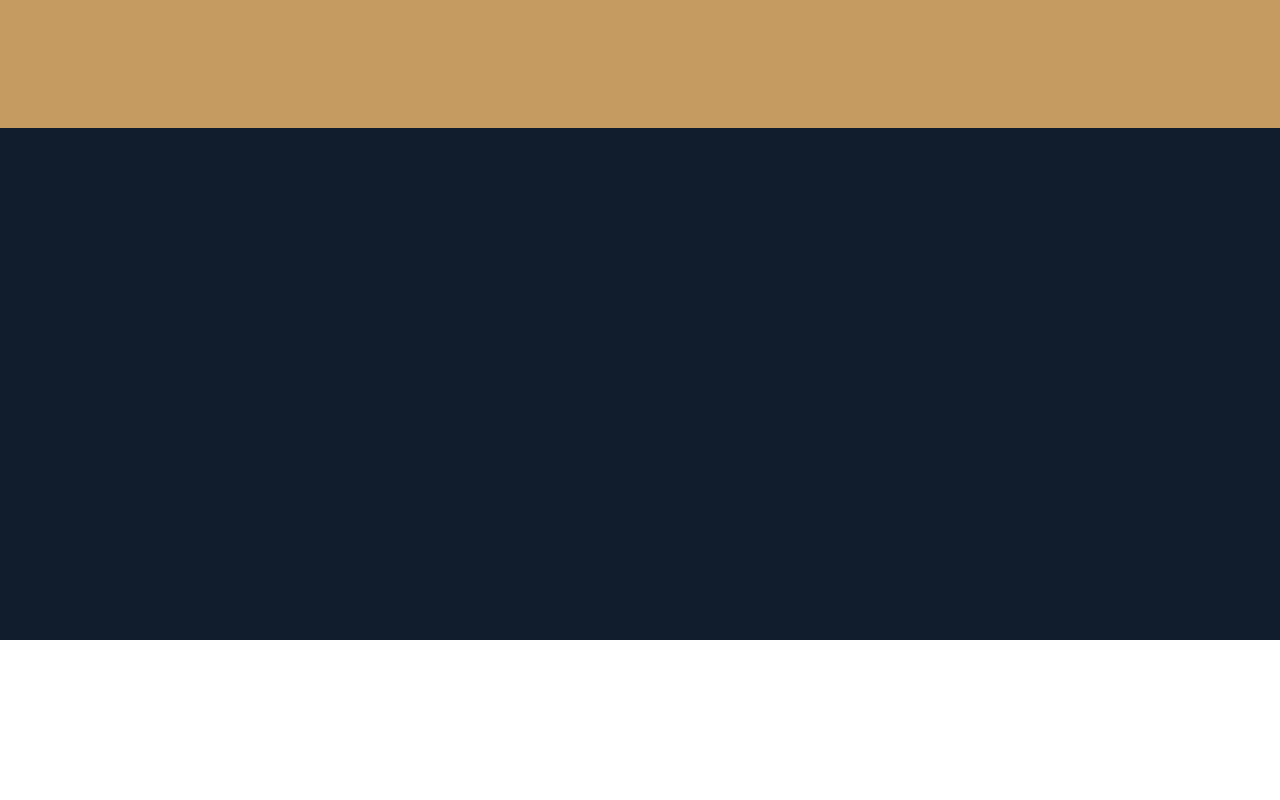
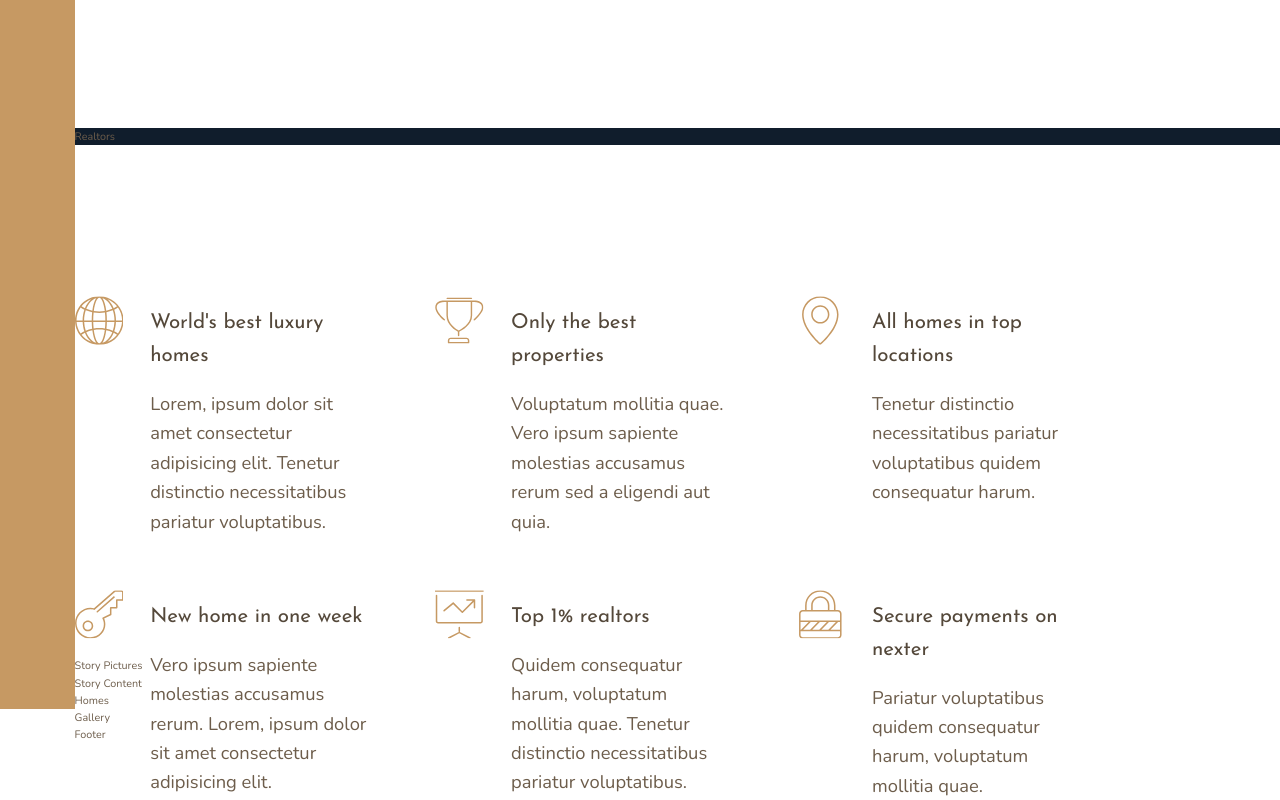
Before and after one commit to herzogmatthias/nexter-, a website: page build/index.html in a window 1280 px wide. Shown: the part 512-1312 px from the top of the page. Before the commit the page ends 1152 px from the top, so only its background shows below. Drawn offline with nearby package versions, Linux system fonts and the light colour scheme; files that its build step writes are made by us from their sources.

Commit message:
finishing features section

```diff
--- a/sass/_base.scss
+++ b/sass/_base.scss
@@ -36,4 +36,10 @@ body {
 .container {
   display: grid;
   grid-template-rows: 80vh min-content 40vw repeat(3, min-content);
+  grid-template-columns:
+    [sidebar-start] 8rem [sidebar-end full-start] minmax(
+      6rem,
+      1fr
+    ) [center-start] repeat(8, [col-start] minmax(14rem) [col-end])
+    [center-end] minmax(6rem, 1fr) [full-end];
 }
--- a/sass/_features.scss
+++ b/sass/_features.scss
@@ -1,2 +1,26 @@
 .features {
+  grid-column: center-start / center-end;
+  margin: 15rem 0;
+  display: grid;
+  //grid-template-columns: repeat(3, 1fr);
+  grid-template-columns: repeat(auto-fit, minmax(25rem, 1fr));
+  gap: 6rem;
+  align-items: start;
 }
+
+.feature {
+  display: grid;
+  grid-template-columns: min-content 1fr;
+  gap: 1.5rem 2.5rem;
+  &__icon {
+    fill: $color-primary;
+    width: 4.5rem;
+    height: 4.5rem;
+    grid-row: 1 / span 2;
+    transform: translateY(-1rem);
+  }
+
+  &__text {
+    font-size: 1.7rem;
+  }
+}
--- a/sass/_footer.scss
+++ b/sass/_footer.scss
@@ -1,2 +1,3 @@
 .footer {
+  grid-column: full-start / full-end;
 }
--- a/sass/_gallery.scss
+++ b/sass/_gallery.scss
@@ -1,2 +1,3 @@
 .gallery {
+  grid-column: full-start / full-end;
 }
--- a/sass/_header.scss
+++ b/sass/_header.scss
@@ -1,2 +1,3 @@
 .header {
+  grid-column: full-start / col-end 6;
 }
--- a/sass/_homes.scss
+++ b/sass/_homes.scss
@@ -1,2 +1,3 @@
 .homes {
+  grid-column: center-start / center-end;
 }
--- a/sass/_realtors.scss
+++ b/sass/_realtors.scss
@@ -1,3 +1,4 @@
 .realtors {
   background-color: $color-secondary;
+  grid-column: col-start 7 / full-end;
 }
--- a/sass/_sidebar.scss
+++ b/sass/_sidebar.scss
@@ -1,3 +1,5 @@
 .sidebar {
   background-color: $color-primary;
+  grid-column: 1 / sidebar-end;
+  grid-row: 1 / -1;
 }
--- a/sass/_story.scss
+++ b/sass/_story.scss
@@ -1,6 +1,8 @@
 .story {
   &__pictures {
+    grid-column: full-start / col-end 4;
   }
   &__content {
+    grid-column: col-start 5 / full-end;
   }
 }
--- a/sass/_typography.scss
+++ b/sass/_typography.scss
@@ -0,0 +1,25 @@
+%heading {
+  font-family: $font-display;
+  font-weight: 400;
+}
+
+.heading-1 {
+  @extend %heading;
+}
+.heading-2 {
+  @extend %heading;
+}
+.heading-3 {
+  @extend %heading;
+}
+.heading-4 {
+  @extend %heading;
+  font-size: 1.9rem;
+
+  &--light {
+    color: $color-grey-light-1;
+  }
+  &--dark {
+    color: $color-grey-dark-1;
+  }
+}
```
Also changed, not shown: build/css/main.css (added), build/index.html.
